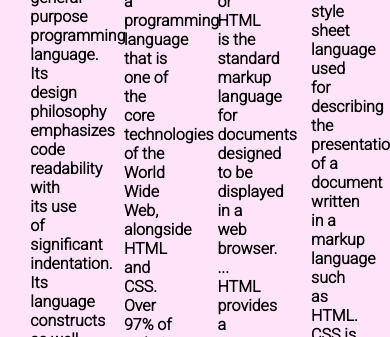
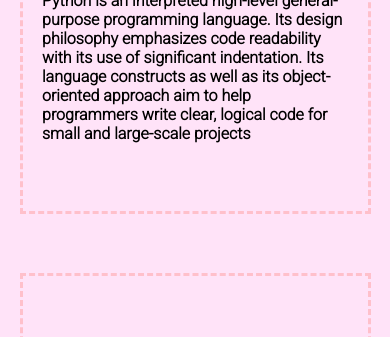
Before and after one commit to programwithalex/programming, a plain HTML site: page index.html in a window 390 px wide. Shown: the part 292-629 px from the top of the page. Drawn offline with Linux system fonts and the light colour scheme.

Commit message:
Fix style links.

```diff
--- a/style.css
+++ /dev/null
@@ -1,88 +0,0 @@
-* {
-    margin: 0;
-    padding: 0;
-    font-family: 'Roboto', sans-serif;
-    font-weight: 600;
-    box-sizing: border-box;
-}
-
-body {
-    background-color: #b8b8b8;
-}
-
-nav {
-    display: flex;
-    justify-content: center;
-    align-items: center;
-    background-color: black;
-    /*border: 2px dashed cyan;*/
-    color: white;
-    width: 100vw;
-    height: 8vh;
-}
-
-.body {
-    background: #ffe3f8;
-    /*border: 2px dashed yellow;*/
-    height: fit-content;
-}
-
-header nav a {
-    text-decoration: none;
-    color: #ffe3f8;
-    font-weight: bold;
-    font-size: 5vh;
-}
-
-footer {
-    display: flex;
-    justify-content: center;
-    align-items: center;
-    height: 8vh;
-    background-color: #b8b8b8;
-    font-weight: 700;
-    text-align: center;
-}
-
-.body .slider {
-    background: #ffe3f8;
-    display: flex;
-    justify-content:space-evenly ;
-    align-items: center;
-    padding: 5vh 5vw;
-}
-
-.def {
-    padding-top: 2vw;
-}
-
-.imgs {
-    display: flex;
-    flex-direction: column;
-    align-content: space-between;
-    margin-top: 7vh;
-    width: 20vw;
-    height: 38vw;
-    border: 3px dashed pink;
-    padding: 3vw;
-}
-
-.image-size {
-    width: 15vw;
-}
-
-.bigger-image-size {
-    height: 30vh;
-}
-
-@media only screen and (max-width: 1200px) {
-    .body .slider {
-        flex-direction: column;
-    }
-
-    .imgs {
-        height: fit-content;
-        width: fit-content;
-        padding: 8vh 5vw;
-    }
-  }
--- a/styles/style.css
+++ b/styles/style.css
@@ -24,7 +24,7 @@ nav {
 .body {
     background: #ffe3f8;
     /*border: 2px dashed yellow;*/
-    height: 80vh;
+    height: fit-content;
 }
 
 header nav a {
@@ -49,6 +49,7 @@ footer {
     display: flex;
     justify-content:space-evenly ;
     align-items: center;
+    padding: 5vh 5vw;
 }
 
 .def {
@@ -61,7 +62,7 @@ footer {
     align-content: space-between;
     margin-top: 7vh;
     width: 20vw;
-    height: 35vw;
+    height: 38vw;
     border: 3px dashed pink;
     padding: 3vw;
 }
@@ -73,3 +74,15 @@ footer {
 .bigger-image-size {
     height: 30vh;
 }
+
+@media only screen and (max-width: 1200px) {
+    .body .slider {
+        flex-direction: column;
+    }
+
+    .imgs {
+        height: fit-content;
+        width: fit-content;
+        padding: 8vh 5vw;
+    }
+  }
```
Also changed, not shown: indax.html (added, +18 -0 lines).
